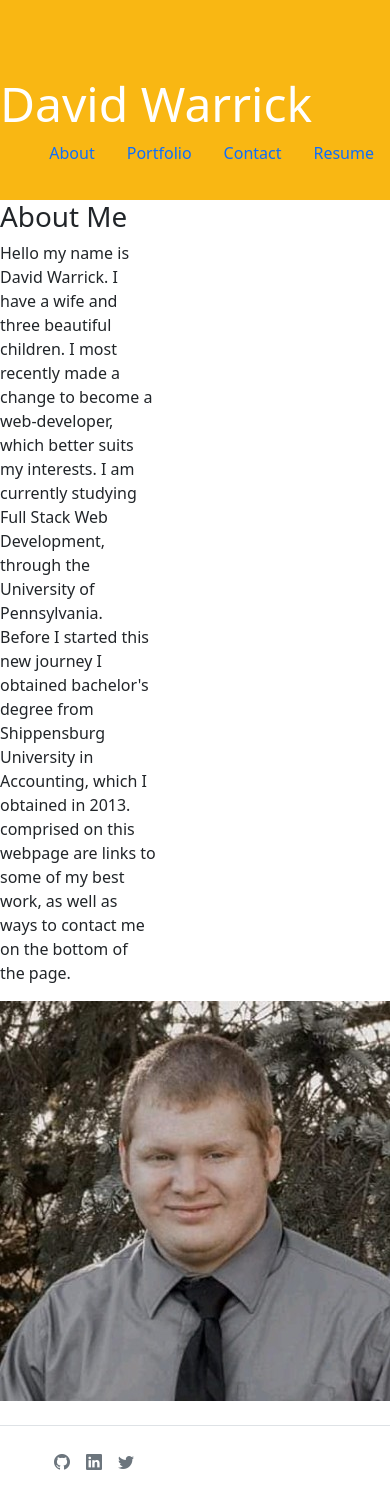
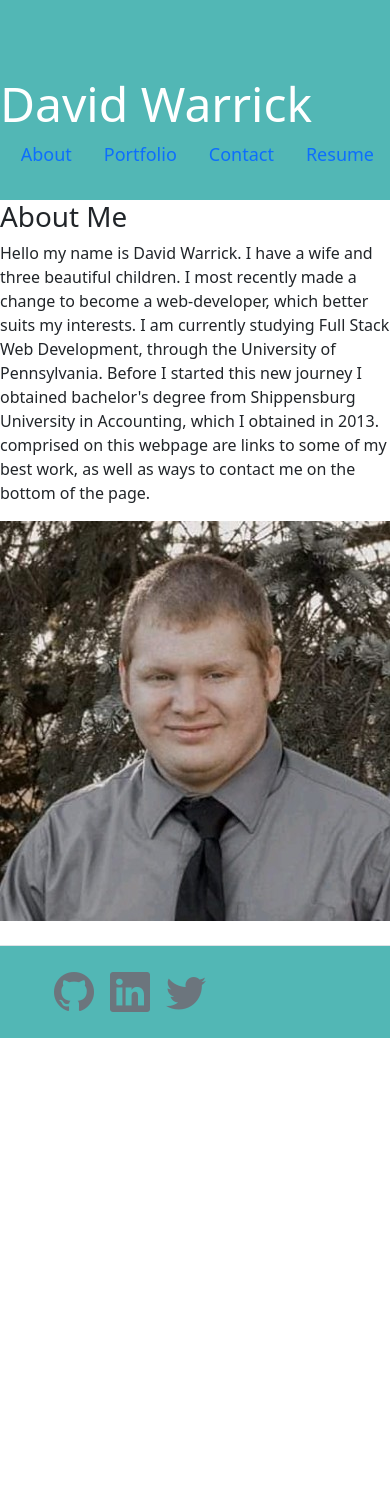
Before and after one commit to dwarrick91/My_React-Portfolio, a React (Create React App) app: page / in a window 390 px wide. Shown: the top 1508 px of the page. After the commit the page ends 1062 px from the top, so only its background shows below. Built offline with nearby package versions, Linux system fonts and the light colour scheme.

Commit message:
made about,contact mobile friendly

```diff
--- a/src/components/Footer.js
+++ b/src/components/Footer.js
@@ -2,7 +2,8 @@ import React from "react";
 
 export default function Footer() {
   const footerStyles = {
-    postion: "fixed"
+
+    background: "#52B7B5"
   }
     return (
         <footer class="d-flex flex-wrap  align-items-center py-3 my-4 border-top" style={footerStyles}>
@@ -13,7 +14,7 @@ export default function Footer() {
 
         </div>
 
-        <ul class="nav col-md-4  list-unstyled d-flex">
+        <ul class="nav col-md-4  list-unstyled d-flex" style={{fontSize: "40px"}}>
         <a class="text-muted" href="https://github.com/dwarrick91">
           <li class="ms-3"><i class="bi bi-github"></i></li>
           </a>
--- a/src/components/NavTabs.js
+++ b/src/components/NavTabs.js
@@ -1,10 +1,12 @@
 import React from 'react';
-
+import '../styles/NavTabs.css'
 // TODO: Add a comment explaining how we are able to extract the key value pairs from props
 
 function NavTabs({ currentPage, handlePageChange }) {
+
+
   return (
-    <ul className="nav justify-content-end">
+    <ul className="nav justify-content-end " >
       <li className="nav-item">
         <a
         className="nav-link"
--- a/src/components/pages/About.js
+++ b/src/components/pages/About.js
@@ -1,13 +1,11 @@
 import React from 'react';
+import '../../styles/About.css'
+export default function About() {
 
-export default function About() {
-  const aboutStyle = {
-    width: '40%'
-    }
   return (
     <div >
       <h1>About Me</h1>
-      <p style={aboutStyle} className='col-12 col-md-6'>
+      <p  className='col-12 col-md-6 about'>
       Hello my name is David Warrick. I have a wife and three beautiful children. I
             most recently made a change to become a web-developer, which better suits my interests. I am currently
             studying
--- a/src/components/pages/Contact.js
+++ b/src/components/pages/Contact.js
@@ -1,8 +1,6 @@
 import React, { useState } from 'react';
+import '../../styles/Contact.css'
 
-const formStyle = {
-width: '50%'
-}
 export default function Contact() {
   const [name, setName] = useState('')
   const [email, setEmail] = useState('')
@@ -59,17 +57,17 @@ export default function Contact() {
       <form>
   <div class="form-group">
     <label for="exampleFormControlInput1">Name</label>
-    <input type="text" value={name} onChange={handleInputChange} onBlur={handleBlur} name='name' required class="form-control" id="exampleFormControlInput1" placeholder="Name" style={formStyle}></input>
+    <input type="text" value={name} onChange={handleInputChange} onBlur={handleBlur} name='name' required className="form-control contact-input" id="exampleFormControlInput1" placeholder="Name" ></input>
   </div>
 
   <div class="form-group">
     <label for="exampleFormControlInput2">Email address</label>
     <input type="email" value={email} required name="email" onChange={handleInputChange} onBlur={handleBlur}
-    class="form-control" id="exampleFormControlInput1" placeholder="name@example.com" style={formStyle} ></input>
+    className="form-control contact-input" id="exampleFormControlInput1" placeholder="name@example.com" ></input>
   </div>
   <div class="form-group">
     <label for="exampleFormControlTextarea1">Example textarea</label>
-    <textarea class="form-control" id="exampleFormControlTextarea1" rows="8" style={formStyle} name="message" value={message} onChange={handleInputChange} onBlur={handleBlur}></textarea>
+    <textarea className="form-control contact-input" id="exampleFormControlTextarea1" rows="8" name="message" value={message} onChange={handleInputChange} onBlur={handleBlur}></textarea>
   </div>
   <button type="submit" class="btn btn-primary" onClick={handleFormSubmit}>Submit</button>
 </form>
--- /dev/null
+++ b/src/styles/About.css
@@ -0,0 +1,3 @@
+.about {
+    width: 40%;
+}
--- /dev/null
+++ b/src/styles/Contact.css
@@ -0,0 +1,9 @@
+.contact-input {
+    width: 50%
+}
+@media screen and (max-width: 768px) {
+
+    .contact-input{
+      width: 100%
+    }
+  }
--- a/src/styles/Header.css
+++ b/src/styles/Header.css
@@ -1,5 +1,5 @@
 .header {
-  background: #f9b713;
+  background: #52B7B5;
   height: 200px;
 }
 
--- /dev/null
+++ b/src/styles/NavTabs.css
@@ -0,0 +1,25 @@
+.nav {
+    font-size: 40px;
+}
+
+
+@media screen and (max-width: 768px) {
+
+    .nav{
+      font-size: 22px;
+    }
+  }
+
+  @media screen and (max-width: 425px) {
+
+    .nav{
+      font-size: 18px;
+    }
+  }
+
+  @media screen and (max-width: 320px) {
+
+    .nav{
+      font-size: 14px;
+    }
+  }
```
